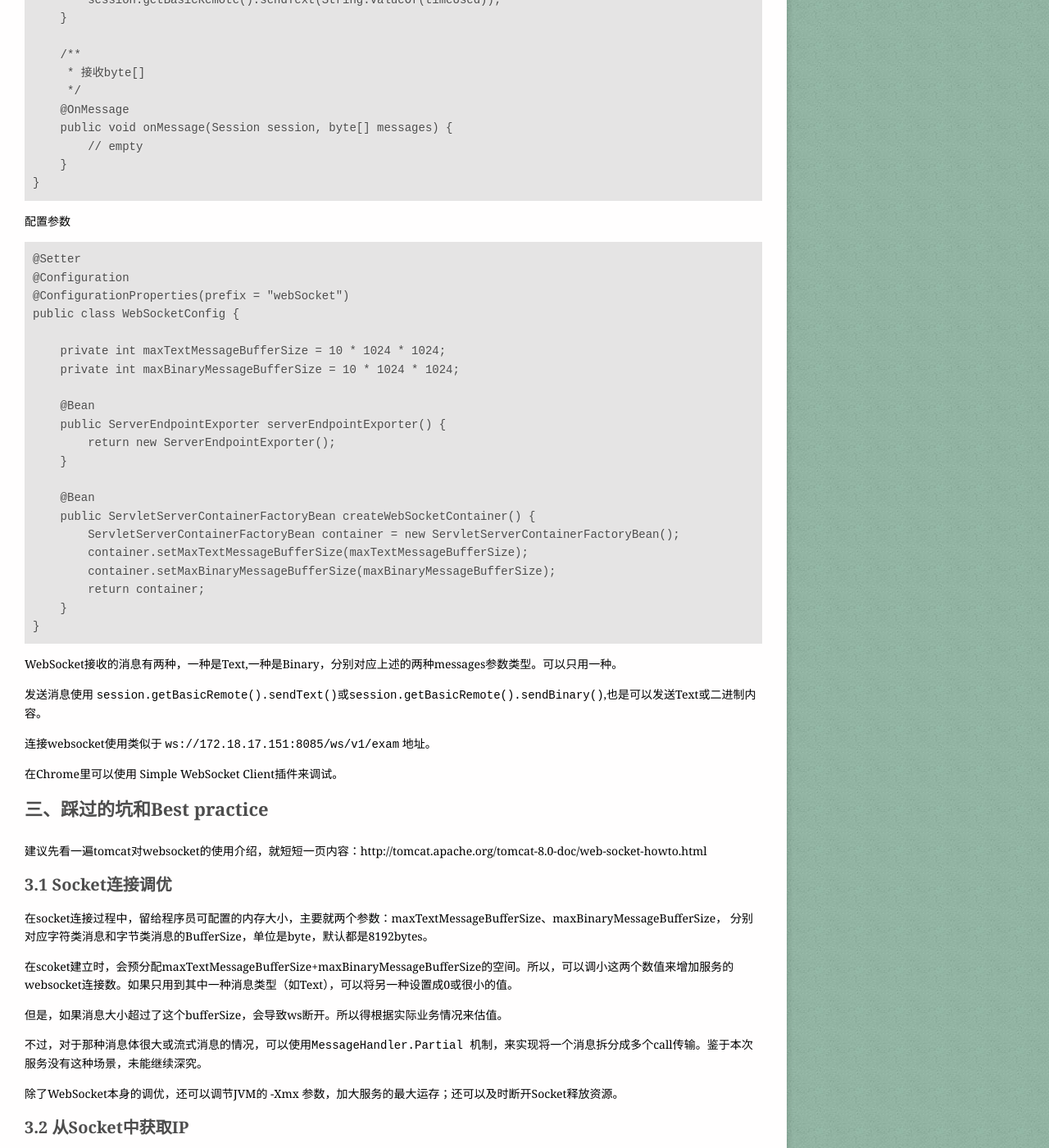
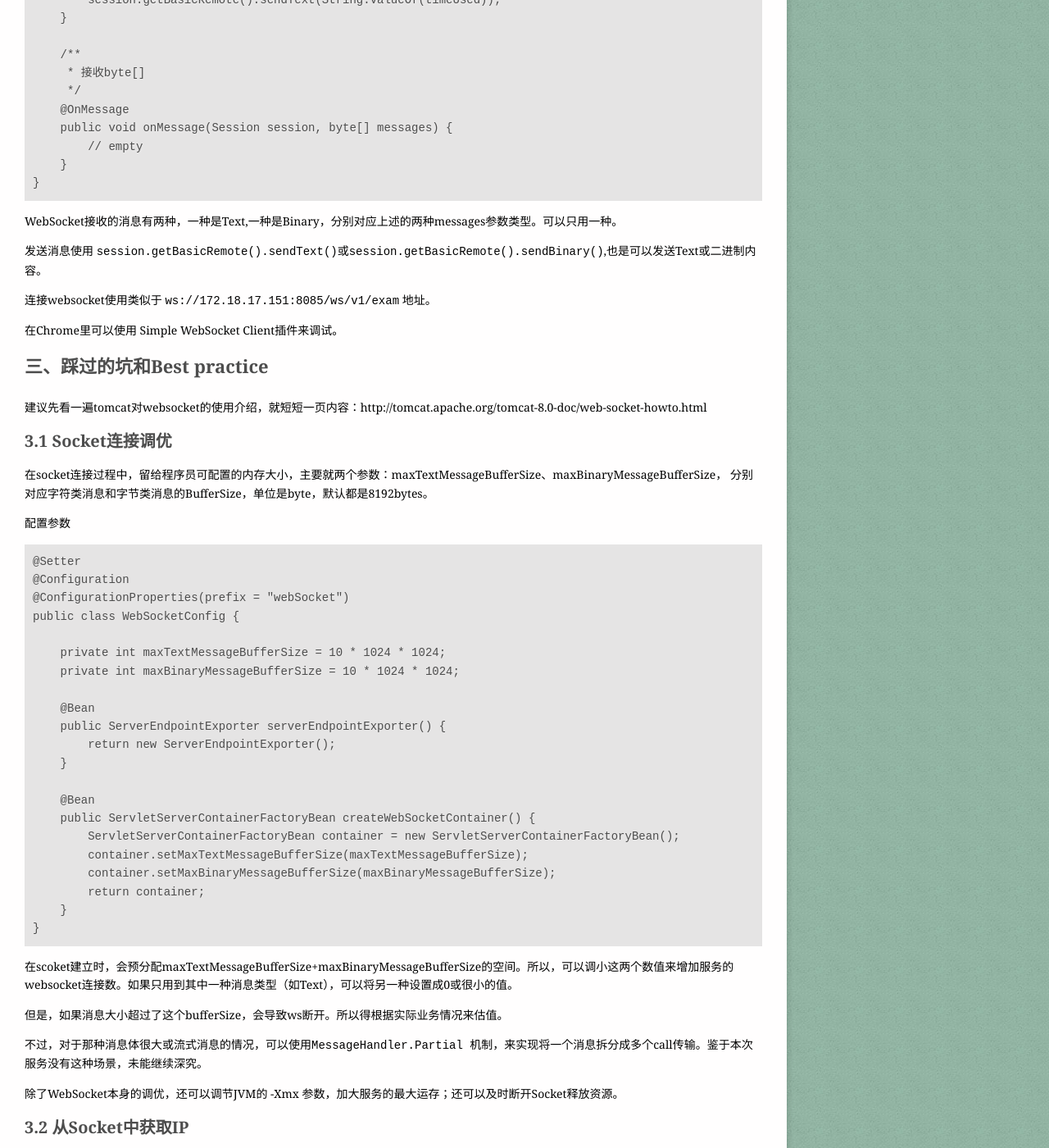
Before and after one commit to CowAndCat/CowAndCat.github.io, a Jekyll site: the page built from _posts/web_http_html/2020-05-25-network-websocket.md, in a window 1280 px wide and 1400 px high, scrolled down 2234 px. Shown: the whole window at 82% size. Built offline with Jekyll 4.4.1, drawn with Linux system fonts in a browser that asks for light colours; some of the changed text lies outside the part shown.

Commit message:
Format article

```diff
--- a/_posts/web_http_html/2020-05-25-network-websocket.md
+++ b/_posts/web_http_html/2020-05-25-network-websocket.md
@@ -1,6 +1,6 @@
 ---
 layout: post
-title: websocket
+title: WebSocket
 category: web
 comments: false
 ---
```
Also changed, not shown: other parts of _posts/web_http_html/2020-05-25-network-websocket.md (+18 -17 lines), _posts/architecture/2020-05-25-arch-degradation.md (+2 -2 lines), _posts/cloud_bigdata_mongodb/2020-04-13-mongo-storage.md (+1 -0 lines).
